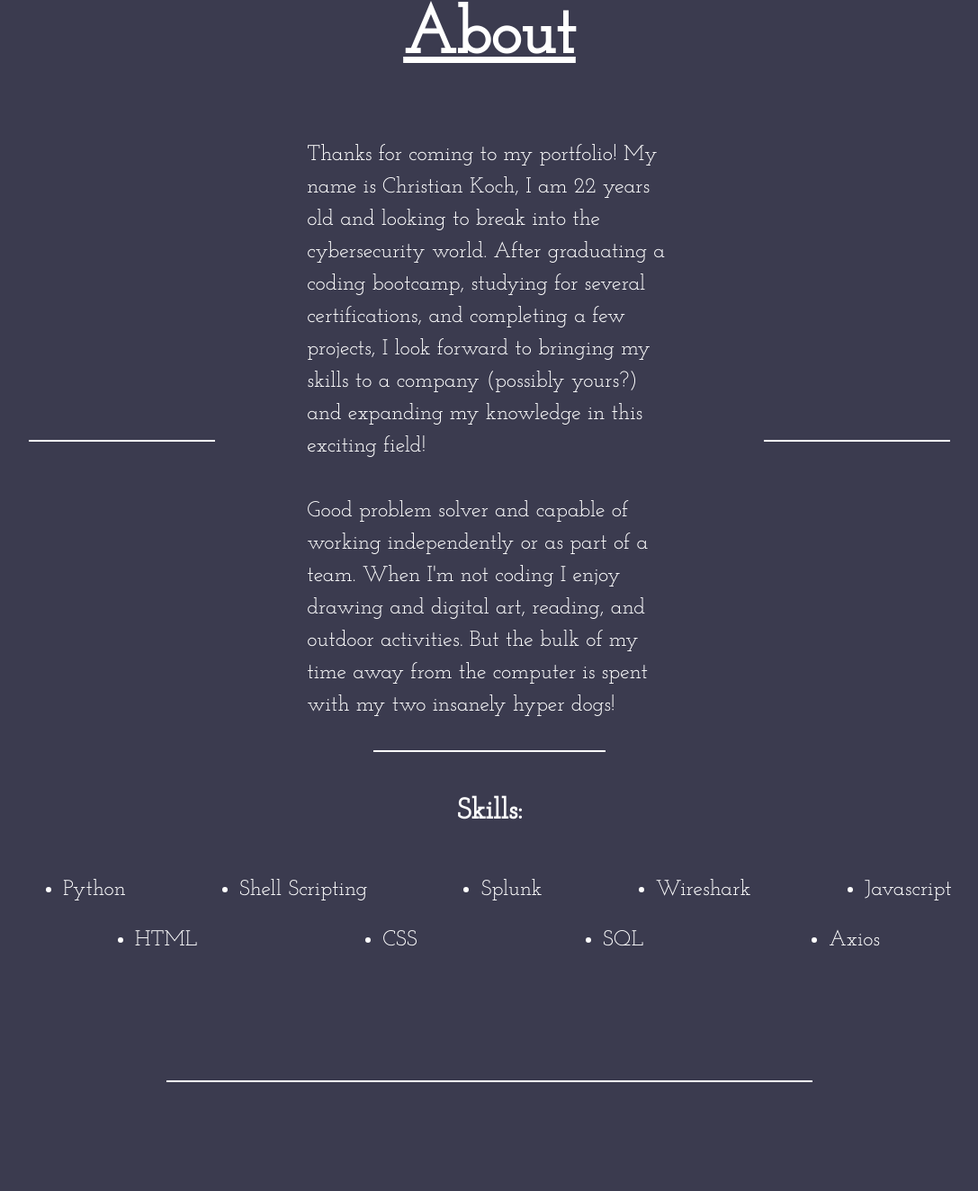
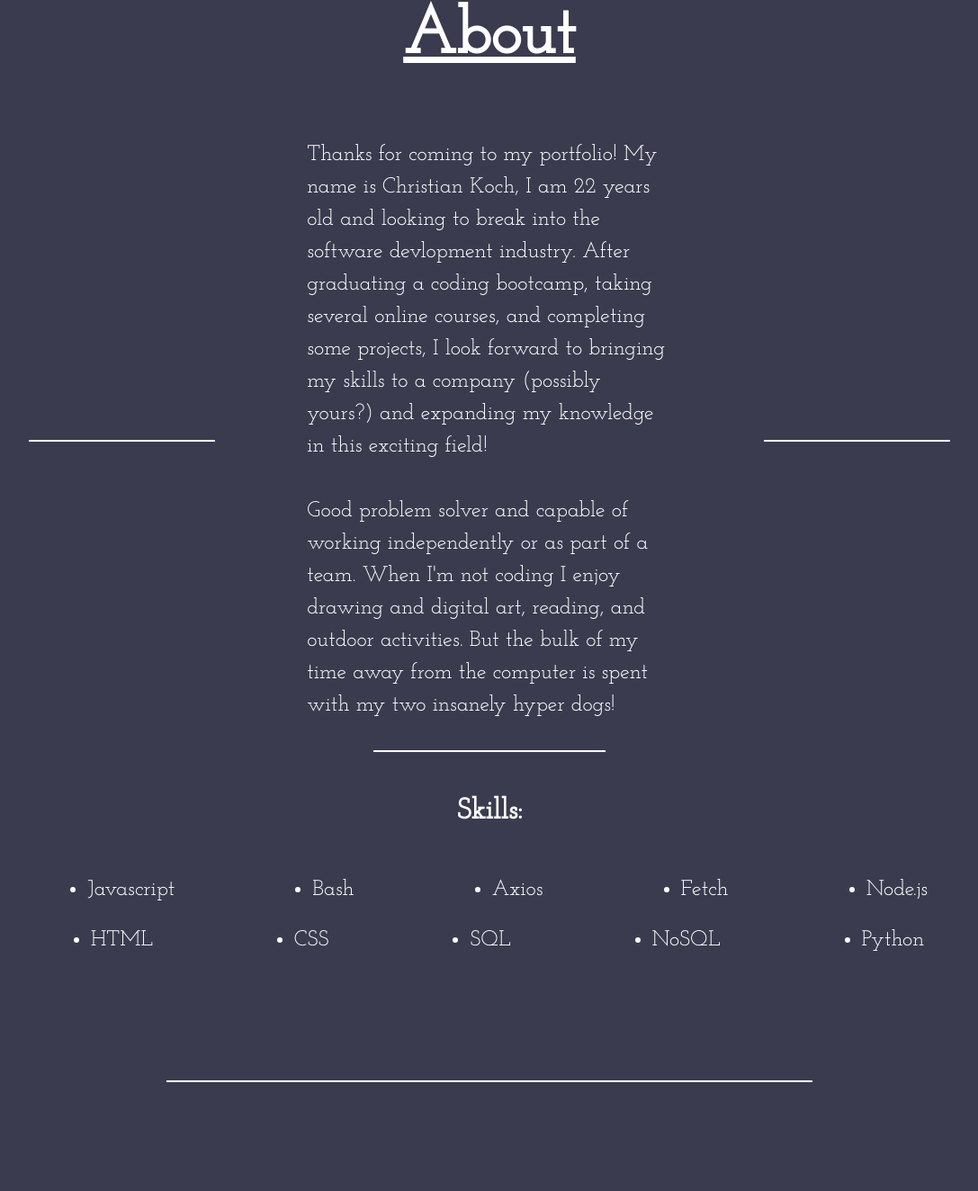
Before and after one commit to christiank1030/christiank1030.github.io, a website: page index.html in a window 1280 px wide. Shown: the part 1996-3320 px from the top of the page at 90% size, without its empty margins (96-1183 px from the left). Drawn offline with nearby package versions, Linux system fonts and the light colour scheme.

Commit message:
Contact page edited

```diff
--- a/index.css
+++ b/index.css
@@ -240,10 +240,12 @@ video {
 
 .sendButton {
     background-color: rgb(46, 46, 46);
+    border: none;
     color: white;
     font-size: 150%;
     margin-top: 5%;
     margin-bottom: 15%;
+    padding: 2%;
     padding-left: 38.5%;
     padding-right: 38.5%;
 }
--- a/index.html
+++ b/index.html
@@ -93,8 +93,8 @@
             <hr class="sideLine" size="8" width="20%" color="white">
             <p class="aboutMe">
                 Thanks for coming to my portfolio! My name is Christian Koch, I am 22 years old and looking
-                to break into the cybersecurity world. After graduating a coding bootcamp, studying for
-                several certifications, and completing a few projects, I look forward to bringing my skills
+                to break into the software devlopment industry. After graduating a coding bootcamp, taking
+                several online courses, and completing some projects, I look forward to bringing my skills
                 to a company (possibly yours?) and expanding my knowledge in this exciting field!
                 <br>
                 <br>
@@ -108,11 +108,11 @@
         <h4 class="skillHeader">Skills:</h4>
         <div class="skillSection">
             <ul class="skillList">
-                <li class="listElement">Python</li>
-                <li class="listElement">Shell Scripting</li>
-                <li class="listElement">Splunk</li>
-                <li class="listElement">Wireshark</li>
                 <li class="listElement">Javascript</li>
+                <li class="listElement">Bash</li>
+                <li class="listElement">Axios</li>
+                <li class="listElement">Fetch</li>
+                <li class="listElement">Node.js</li>
             </ul>
         </div>
         <div class="skillSection">
@@ -120,7 +120,8 @@
                 <li class="listElement">HTML</li>
                 <li class="listElement">CSS</li>
                 <li class="listElement">SQL</li>
-                <li class="listElement">Axios</li>
+                <li class="listElement">NoSQL</li>
+                <li class="listElement">Python</li>
             </ul>
         </div>
     </div>
```
